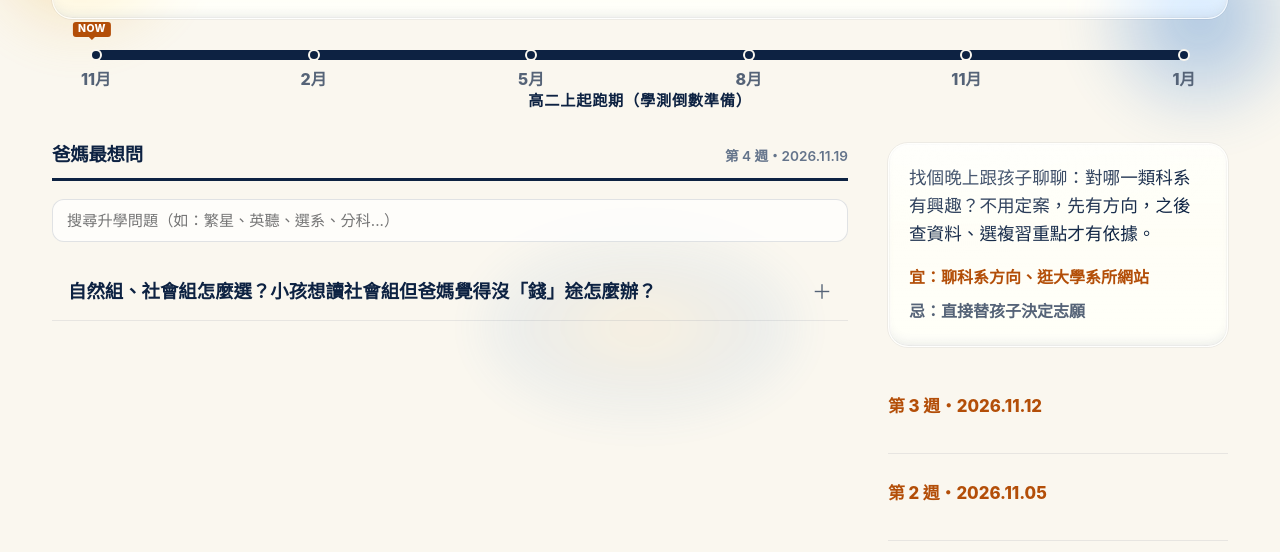
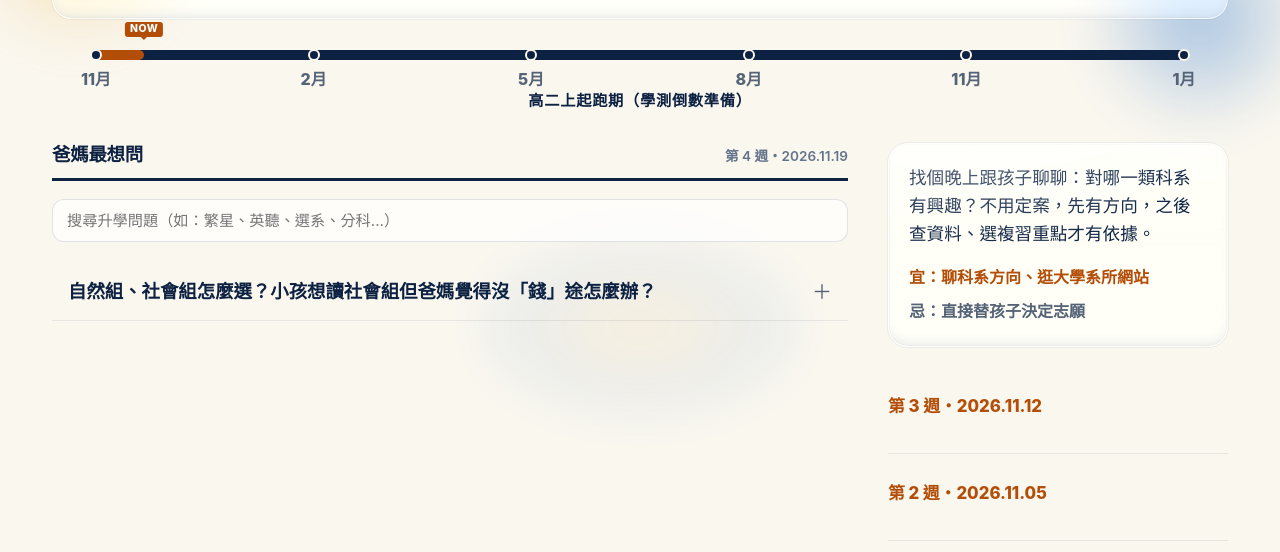
Before and after one commit to Feiye0306/2028-website, a website: page index.html in a window 1280 px wide. Shown: the part 243-795 px from the top of the page. Drawn offline with Linux system fonts and the light colour scheme.

Commit message:
時間軸 NOW 改按週階梯前進：每週四換週跳一格（起點 2026-10-29、終點 2028-01-14，共 63 週），已過段落橘色填色；階段文字與倒數邏輯不變

```diff
--- a/app.js
+++ b/app.js
@@ -129,6 +129,9 @@ function updateCountdown() {
 }
 
 // 動態更新時間軸 NOW 標記位置與目前階段名
+// NOW 位置：按週階梯前進（darry 2026-11-25 裁決：既然按週算，至少每週要跳一次）
+// 起點＝第 1 週發布日 2026-10-29（0%），終點＝學測日 2028-01-14（100%），
+// 每過一週（週四換週）往前跳一格；階段文字仍照月份規則切換，不跟著改。
 function updateTimeline() {
   const now = new Date();
   const year = now.getFullYear();
@@ -136,35 +139,33 @@ function updateTimeline() {
 
   const indicator = document.getElementById('timeline-now-indicator');
   const caption = document.getElementById('timeline-stage-caption');
+  const fill = document.getElementById('timeline-progress-fill');
 
-  // 時間範圍：2026年11月 ~ 2028年1月
-  // 6 個主要刻度點：
-  // 1. 2026.11 (0%): 高二上起跑期
-  // 2. 2027.02 (20%): 高二下打底期
-  // 3. 2027.05 (40%): 高二下打底期
-  // 4. 2027.08 (60%): 暑假總複習
-  // 5. 2027.11 (80%): 高三上衝刺
-  // 6. 2028.01 (100%): 考前收尾
+  // --- NOW 位置（按週階梯） ---
+  const WEEK_MS = 7 * 24 * 60 * 60 * 1000;
+  const startTime = new Date('2026-10-29T00:00:00+08:00').getTime();
+  const endTime = new Date(EXAM_DATE_STR + 'T00:00:00+08:00').getTime();
+  const totalWeeks = Math.max(1, Math.round((endTime - startTime) / WEEK_MS)); // 共 63 週
+  const elapsedWeeks = Math.min(totalWeeks, Math.max(0, Math.floor((now.getTime() - startTime) / WEEK_MS)));
+  const pct = (elapsedWeeks / totalWeeks) * 100;
+  if (indicator) indicator.style.left = pct + '%';
+  if (fill) fill.style.width = pct + '%';
+
+  // --- 階段文字（照月份，規則不變） ---
+  // 刻度對照：2026.11 起跑期 / 2027.02 打底期 / 2027.05 打底期 / 2027.08 暑假總複習 / 2027.11 高三上衝刺 / 2028.01 考前收尾
   if (year < 2026 || (year === 2026 && month <= 11)) {
-    if (indicator) indicator.style.left = '0%';
     if (caption) caption.textContent = '高二上起跑期（學測倒數準備）';
   } else if (year === 2026 && month === 12) {
-    if (indicator) indicator.style.left = '7%';
     if (caption) caption.textContent = '高二上起跑期（打穩基本盤）';
   } else if (year === 2027 && month <= 2) {
-    if (indicator) indicator.style.left = '20%';
     if (caption) caption.textContent = '高二下打底期（學測國數開始複習）';
   } else if (year === 2027 && month <= 5) {
-    if (indicator) indicator.style.left = '40%';
     if (caption) caption.textContent = '高二下打底期（弱科補強）';
   } else if (year === 2027 && month <= 8) {
-    if (indicator) indicator.style.left = '60%';
     if (caption) caption.textContent = '暑假總複習・五科全面補強';
   } else if (year === 2027 && month <= 11) {
-    if (indicator) indicator.style.left = '80%';
     if (caption) caption.textContent = '高三上衝刺・跟上模考刷題';
   } else {
-    if (indicator) indicator.style.left = '100%';
     if (caption) caption.textContent = '考前收尾・倒數衝刺';
   }
 }
--- a/index.html
+++ b/index.html
@@ -10,7 +10,7 @@
   <meta name="apple-mobile-web-app-capable" content="yes">
   <meta name="apple-mobile-web-app-status-bar-style" content="default">
   <meta name="apple-mobile-web-app-title" content="學測作戰地圖">
-  <link rel="stylesheet" href="./style.css?v=2028-glass-lens-v2">
+  <link rel="stylesheet" href="./style.css?v=2028-glass-lens-v3">
 </head>
 <body>
 
@@ -60,6 +60,7 @@
     <section class="timeline-section" aria-label="學測作戰時程時間軸">
       <div class="timeline-track-wrap">
         <div class="timeline-line"></div>
+        <div class="timeline-progress-fill" id="timeline-progress-fill"></div>
         <div class="timeline-dots-row">
           <div class="timeline-step">
             <div class="timeline-dot"></div>
@@ -229,6 +230,6 @@
     </div>
   </div>
 
-  <script src="./app.js?v=2028-glass-lens-v2"></script>
+  <script src="./app.js?v=2028-glass-lens-v3"></script>
 </body>
 </html>
--- a/style.css
+++ b/style.css
@@ -205,6 +205,19 @@ body {
   height: 4px;
   background: rgba(13, 34, 66, 0.18);
   border-radius: 2px;
+}
+
+/* 已過進度填色（NOW 左側，寬度由 updateTimeline 按週設定） */
+.timeline-progress-fill {
+  position: absolute;
+  left: 0;
+  top: 50%;
+  transform: translateY(-50%);
+  height: 4px;
+  width: 0%;
+  background: var(--accent-orange);
+  border-radius: 2px;
+  z-index: 1;
 }
 
 /* 黑點＝月份刻度 */
@@ -855,6 +868,11 @@ details[open] .folded-summary-btn::after {
     background: var(--text-main);
   }
 
+  .timeline-progress-fill {
+    height: 10px;
+    border-radius: 5px;
+  }
+
   .timeline-month {
     font-size: 16px;
     font-weight: 800;
```
